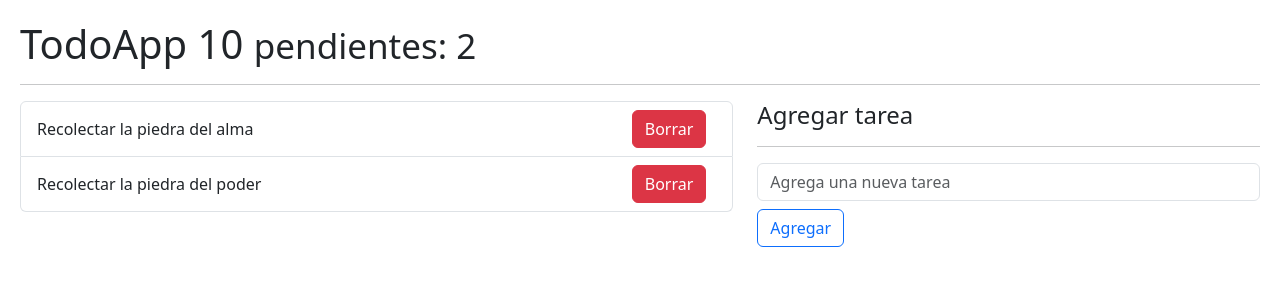
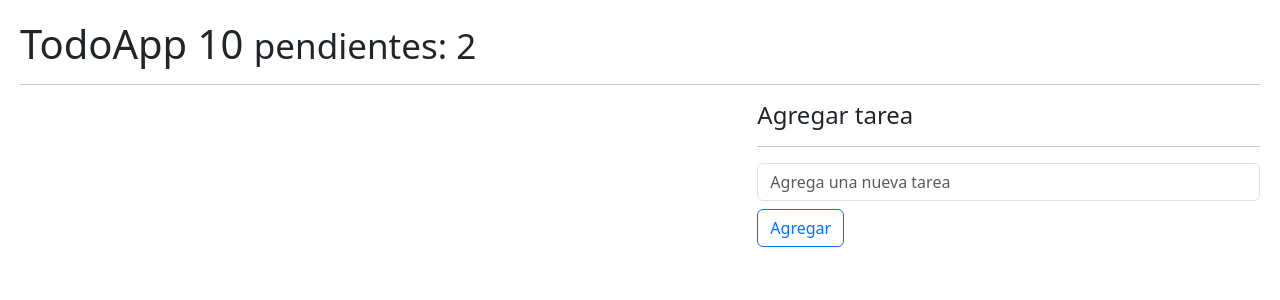
Before and after one commit to adrcorona13/reactcte-03-hook-app, a React (Vite) app: page / in a window 1280 px wide. Shown: the top 300 px of the page. Built offline with nearby package versions, Linux system fonts and the light colour scheme.

Commit message:
guardar elementos en el localstorage

```diff
--- a/src/08-useReducer/TodoApp.jsx
+++ b/src/08-useReducer/TodoApp.jsx
@@ -1,23 +1,32 @@
-import { useReducer } from "react";
+import { useEffect, useReducer } from "react";
 import { todoReducer } from "./todoReducer";
 import { TodoList } from "./TodoList";
 import { TodoAdd } from "./TodoAdd";
 
 const initialState = [
-  {
-    id: new Date().getTime(),
-    description: "Recolectar la piedra del alma",
-    done: false,
-  },
-  {
-    id: new Date().getTime() * 3,
-    description: "Recolectar la piedra del poder",
-    done: false,
-  },
+  // {
+  //   id: new Date().getTime(),
+  //   description: "Recolectar la piedra del alma",
+  //   done: false,
+  // },
+  // {
+  //   id: new Date().getTime() * 3,
+  //   description: "Recolectar la piedra del poder",
+  //   done: false,
+  // },
 ];
 
+const init = () => {
+  return JSON.parse(localStorage.getItem('todos')) || [];
+}
+
 export const TodoApp = () => {
-  const [todos, dispatchTodo] = useReducer(todoReducer, initialState);
+  const [todos, dispatchTodo] = useReducer(todoReducer, initialState, init);
+
+  useEffect(() => {
+    localStorage.setItem('todos', JSON.stringify(todos));
+  }, [todos])
+
 
   const handleNewTodo = (todo) => {
     const action = {
```
